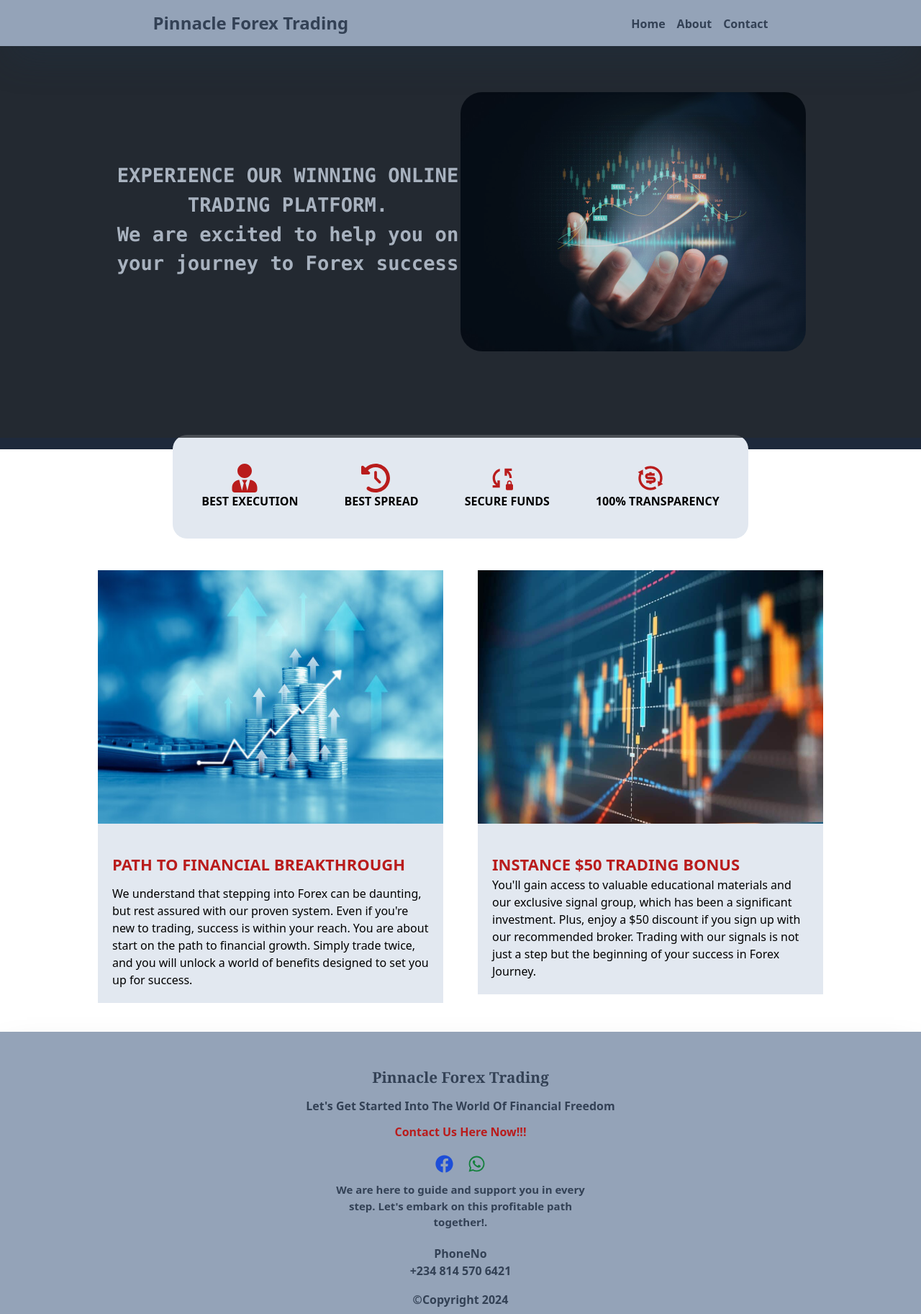
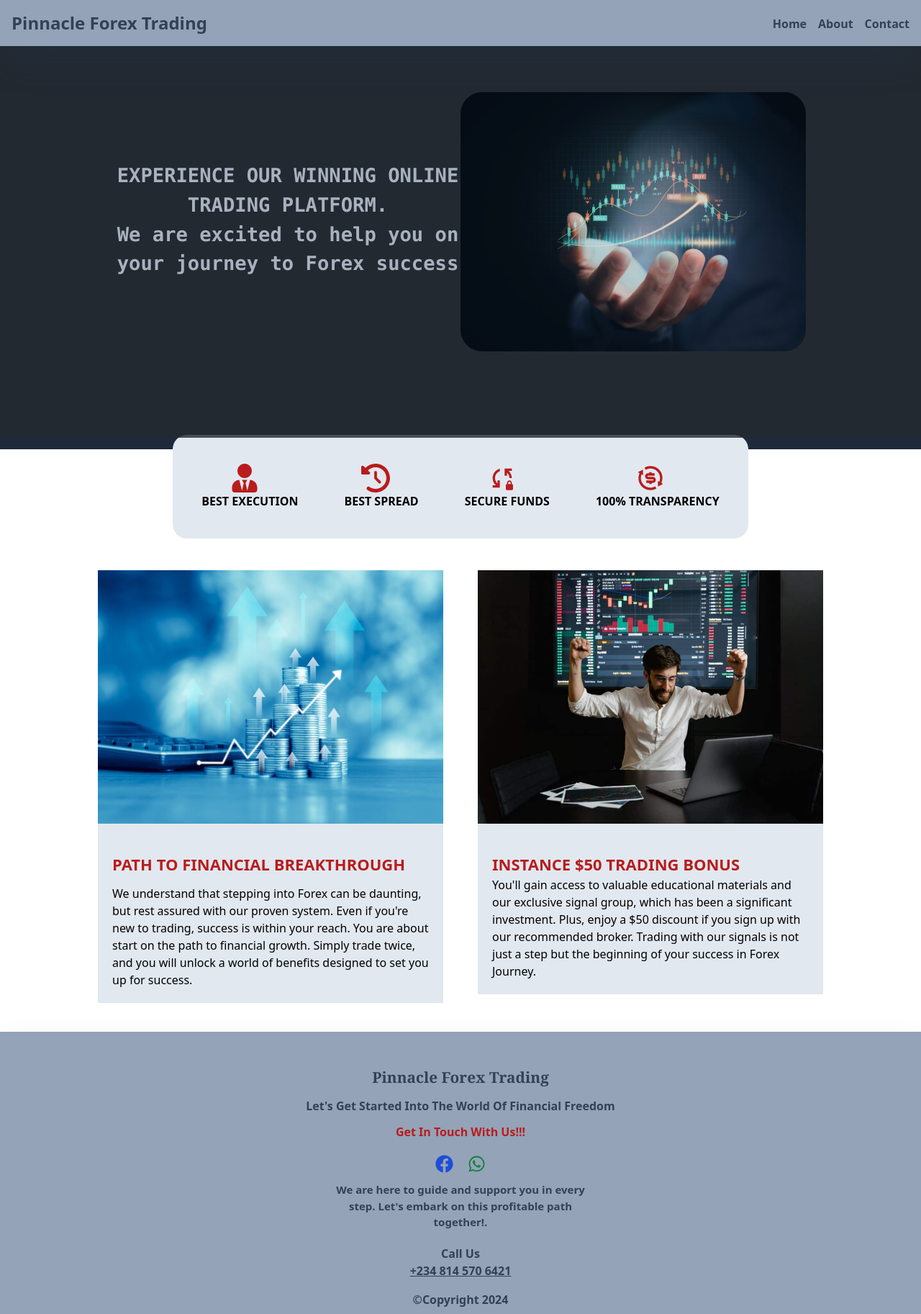
Before and after one commit to DevDistinctiveMayor/Pinnacle-Forex, a React (Create React App) app: page / in a window 1280 px wide. Shown: the whole page at 72% size. Built offline with nearby package versions, Linux system fonts and the light colour scheme.

Commit message:
pinnacle_landingpage

```diff
--- a/src/components/Footer.js
+++ b/src/components/Footer.js
@@ -18,7 +18,7 @@ function Footer() {
               <p>Let's Get Started Into The World Of Financial Freedom</p>
             </div>
             <div class="flex justify-center gap-7 mt-3 text-red-700 font-bold">
-              <p>Contact Us Here Now!!!</p>
+              <p>Get In Touch With Us!!!</p>
             </div>
 
             <div class="flex justify-center gap-5 mt-5">
@@ -38,11 +38,11 @@ function Footer() {
             </div>
 
             <div class="flex justify-center gap-5 mt-5 text-slate-700 font-bold">
-              PhoneNo
+              Call Us
             </div>
             <a
-              href="tel:08145706421"
-              class="flex justify-center gap-5  text-slate-700 font-bold"
+              href="tel:+2348145706421"
+              class="flex justify-center gap-5  text-slate-700 font-bold underline"
             >
               +234 814 570 6421
             </a>
--- a/src/components/Navbar.css
+++ b/src/components/Navbar.css
@@ -1,9 +1,9 @@
 .menu-toggle {
     position: relative;
     cursor: pointer;
-    width: 30px;
-    height: 14px;
-    margin-top: 0.2rem;
+    width: 37px;
+    height: 19px;
+    margin-top: 0.4rem;
   }
 
   .menu-toggle span {
--- a/src/components/Navbar.js
+++ b/src/components/Navbar.js
@@ -22,9 +22,9 @@ const Navbar = () => {
 
   return (
     <div className="p-4 fixed w-full bg-slate-400 shadow-2xl shadow-[#1f344578] z-20">
-      <nav className="flex justify-evenly sm:justify-around">
+      <nav className="flex justify-between">
         <div>
-          <h1 className="text-[15px] sm:w-fit font-bold lg:text-2xl text-slate-700">
+          <h1 className="text-[22px] sm:w-fit font-bold lg:text-2xl text-slate-700">
             Pinnacle Forex Trading
           </h1>
         </div>
--- a/src/components/section3.js
+++ b/src/components/section3.js
@@ -1,5 +1,5 @@
 import React from 'react'
-import img from './img/f2.jpg'
+import img from './img/f5.jpeg'
 import img3 from './img/f4.jpg'
 function section3() {
   return (
```
Also changed, not shown: src/components/img/f5.jpeg (added).
